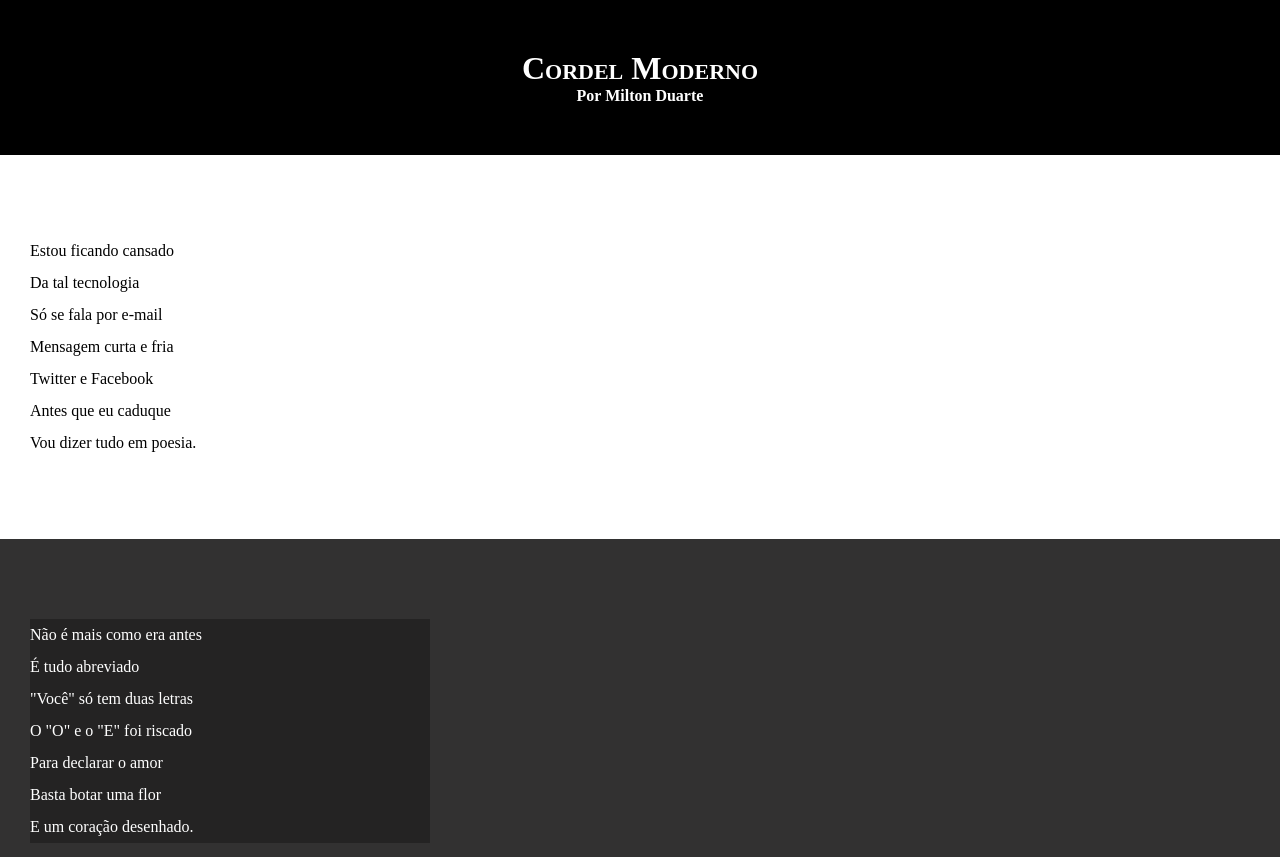
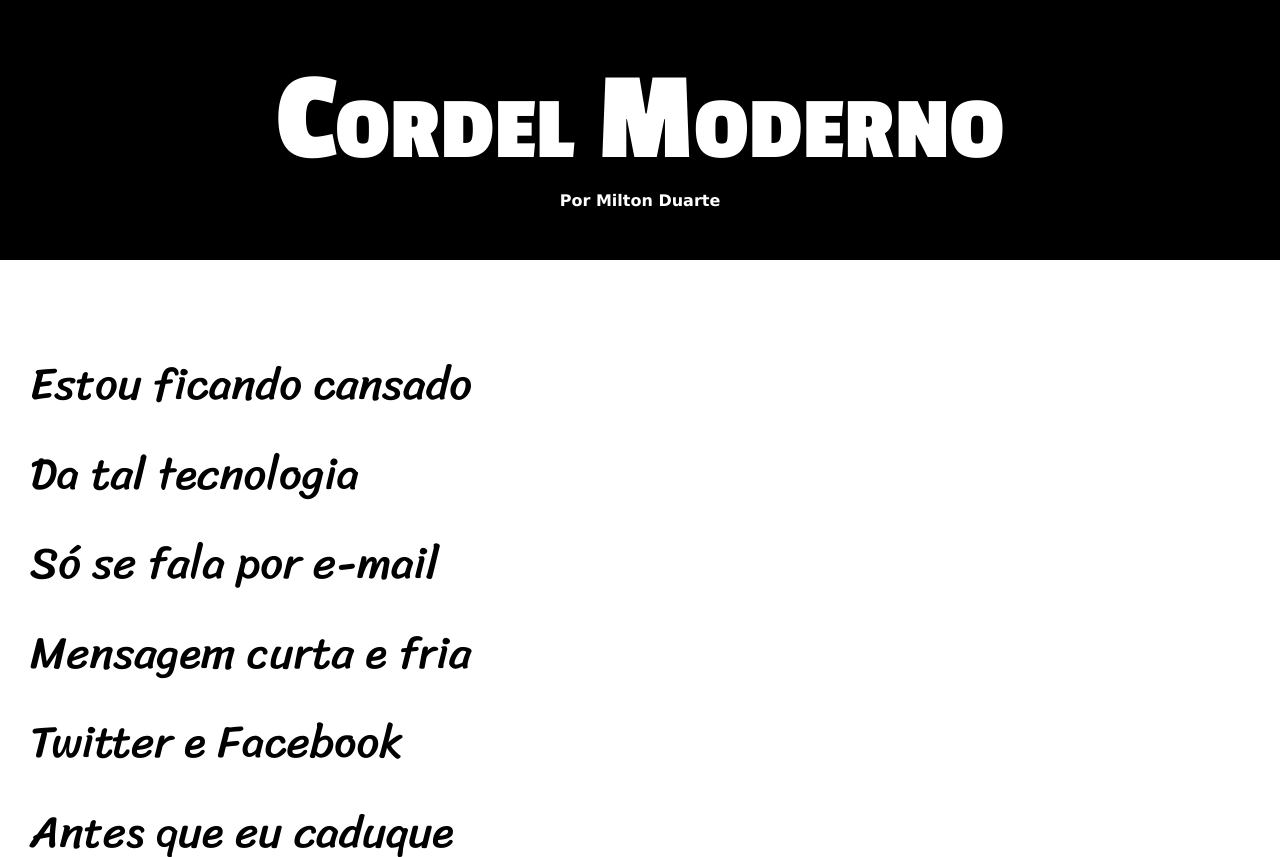
Before and after one commit to camiladlima/camiladlima.github.io, a plain HTML site: page desafios/d011/pacote-d012/cordel.html in a window 1280 px wide. Shown: the top 857 px of the page. Drawn offline with Linux system fonts and the light colour scheme.

Commit message:
atualizaçao de estilos cap 22

```diff
--- a/desafios/d011/pacote-d012/estilo/cordel.css
+++ b/desafios/d011/pacote-d012/estilo/cordel.css
@@ -1,28 +1,44 @@
 @charset "UTF-8";
+
+@import url('https://fonts.googleapis.com/css2?family=Passion+One:wght@400;700;900&display=swap');
+
+@import url('https://fonts.googleapis.com/css2?family=Passion+One:wght@400;700;900&family=Sriracha&display=swap');
+
+:root{
+    --font1: Verdana, Geneva, Tahoma, sans-serif ;
+    --font2: "Passion One", sans-serif;
+    --font3: "Sriracha", cursive;
+}
 
 *{
     margin: 0px;
     padding: 0px;
+
 }
 
 html, body{
     min-height: 100vh;
     background-color: rgb(149, 163, 163);
+    font-family: var(--font1);
 }
 
 header{
     background-color: black;
     color: white;
     text-align: center;
+
 }
 
 header > h1{
     padding-top: 50px;
     font-variant: small-caps;
+    font-family: var(--font2) ;
+    font-size: 10vw ;
 }
 
 header > p{
     padding-bottom: 50px;
+
 }
 
 a{
@@ -40,6 +56,8 @@ section{
     padding-bottom: 10vh;
     line-height: 2em;
     padding-left: 30px;
+    font-family: var(--font3);
+    font-size: 3.5vw;
 }
 
 section.normal{
@@ -55,7 +73,7 @@ section.imagem{
 }
 
 section.imagem > p {
-    width: 400px;
+    display: inline-block;
     background-color: rgba(0, 0, 0, 0.282);
 }
 
```
